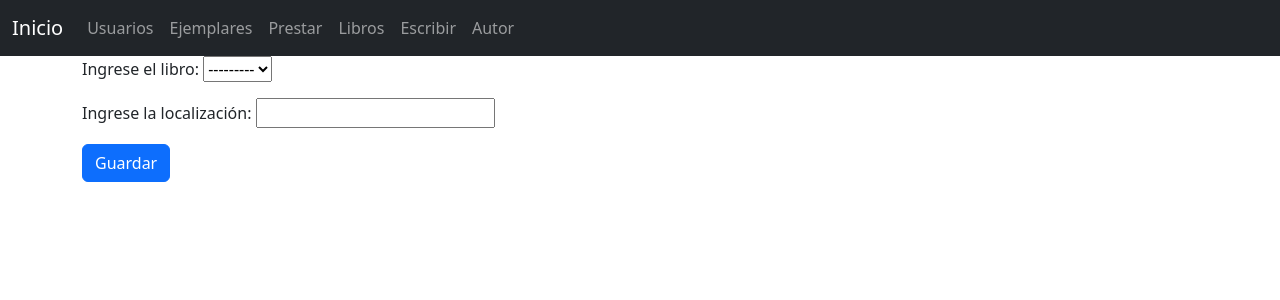
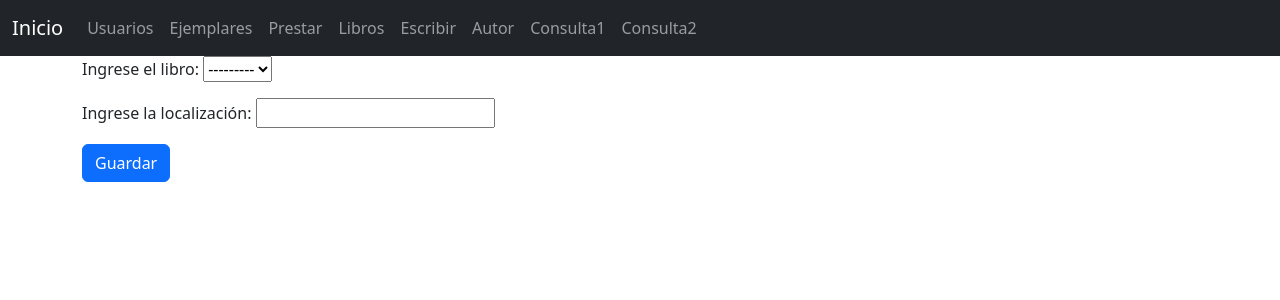
Before and after one commit to keiners1999/Actividad3erCorte_BD, a Django app: page /prestar/createEjemplares in a window 1280 px wide. Shown: the top 300 px of the page. Run offline with Django 4.2, Linux system fonts and the light colour scheme; data that the repository does not hold is empty.

Commit message:
en proceso

```diff
--- a/templates/base.html
+++ b/templates/base.html
@@ -41,7 +41,12 @@
                     <li class="nav-item">
                         <a class="nav-link" href="">Autor</a>
                     </li>
-
+                    <li class="nav-item">
+                        <a class="nav-link" href="">Consulta1</a>
+                    </li>
+                    <li class="nav-item">
+                        <a class="nav-link" href="">Consulta2</a>
+                    </li>
                 </ul>
             </div>
         </div>
```
